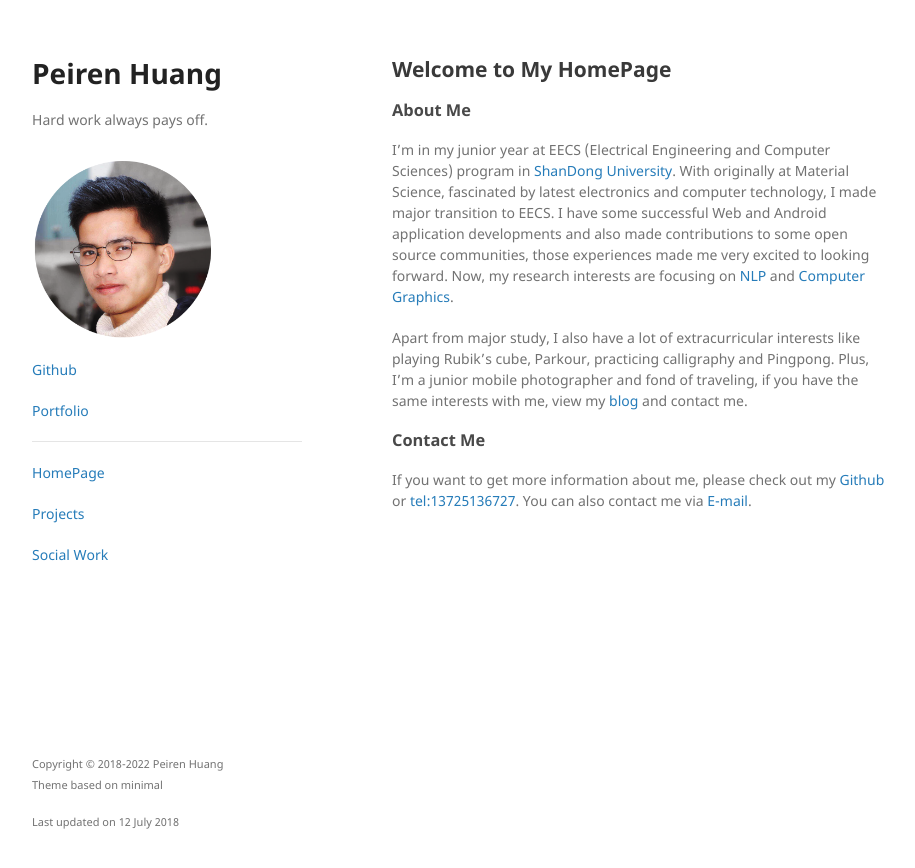
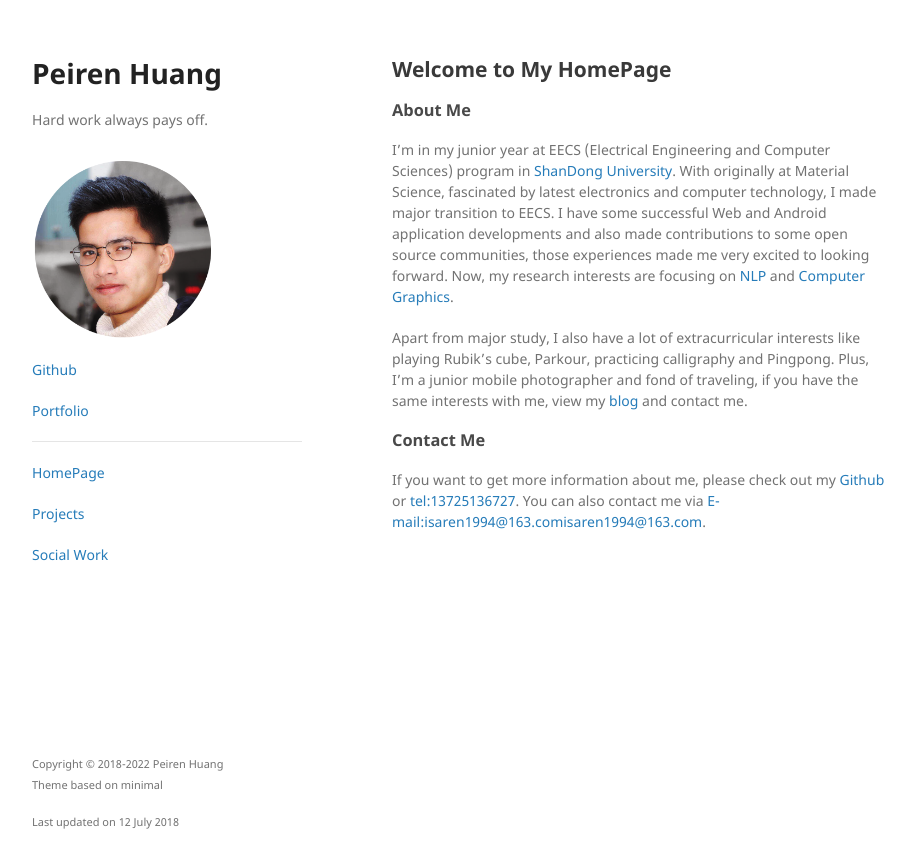
Before and after one commit to isaren/isaren.github.io, a Jekyll site: the page built from index.md, in a window 1280 px wide. Shown: the top 868 px of the page, without its empty margins (178-1093 px from the left). Built offline with Jekyll 4.4.1, drawn with Linux system fonts in a browser that asks for light colours.

Commit message:
Update default.html

```diff
--- a/_layouts/default.html
+++ b/_layouts/default.html
@@ -60,7 +60,7 @@
 <p>Apart from major study, I also have a lot of extracurricular interests like playing Rubik’s cube, Parkour, practicing calligraphy and Pingpong. Plus, I’m a junior mobile photographer and fond of traveling, if you have the same interests with me, view my <a href="http://blog.huangyz.name/">blog</a> and contact me.</p>
 
 <h3 id="contact-me">Contact Me</h3>
-<p>If you want to get more information about me, please check out my <a href="https://github.com/isaren">Github</a> or <a href="https://github.com/isaren">tel:13725136727</a>. You can also contact me via <a href="mailto:isaren1994@163.com">E-mail</a>.</p>
+<p>If you want to get more information about me, please check out my <a href="https://github.com/isaren">Github</a> or <a href="https://github.com/isaren">tel:13725136727</a>. You can also contact me via <a href="mailto:isaren1994@163.com">E-mail:isaren1994@163.comisaren1994@163.com</a>.</p>
 
 
       </section>
```
